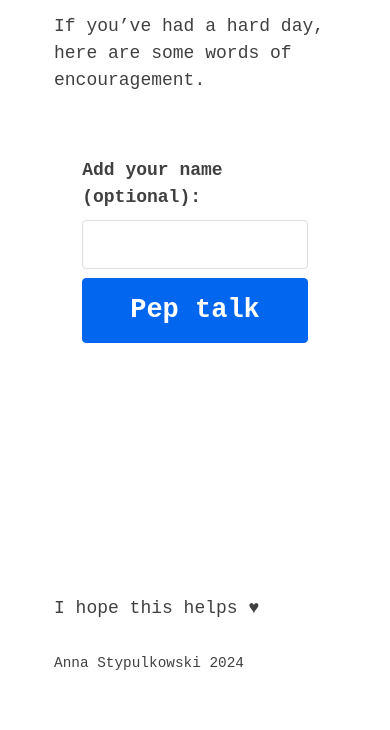
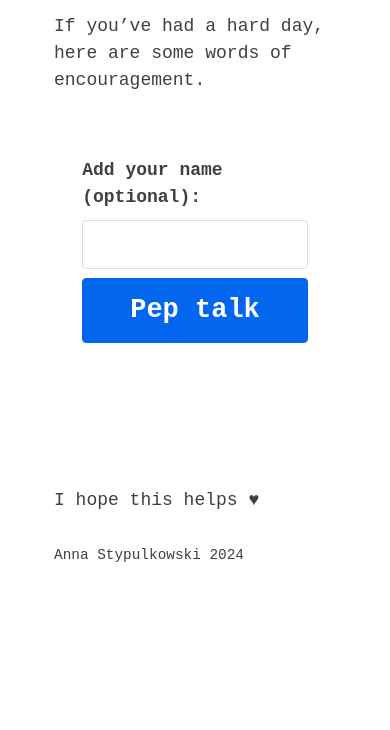
Before and after one commit to aniagaska/peptalk, a plain HTML site: page index.html in a window 390 px wide. Shown: the part 160-890 px from the top of the page. After the commit the page ends 844 px from the top, so only its background shows below. Drawn offline with Linux system fonts and the light colour scheme; a web font is replaced by a local one.

Commit message:
Reduce padding on pep talk text
The layout looked off on mobile, also make the heading and text red

```diff
--- a/style.css
+++ b/style.css
@@ -1143,10 +1143,9 @@ main {
 }
 
 .talk {
-  padding: 4rem;
+  padding-top: 2rem;
   margin-top: 2rem;
   margin-bottom: 2rem;
-  color: black;
   border-radius: 4px;
 }
 
@@ -1169,6 +1168,10 @@ html {
   line-height: 1.5;
 }
 
+h1, .talk {
+  color: red;
+}
+
 h1, button {
   font-family: 'Recursive', monospace;
   font-size: 1.5rem;
@@ -1183,5 +1186,3 @@ p {
   font-variation-settings: "CASL" 1, "MONO" 0, "CRSV" 1;
   font-size: 2.5rem;
 }
-
-/* Button */
```
